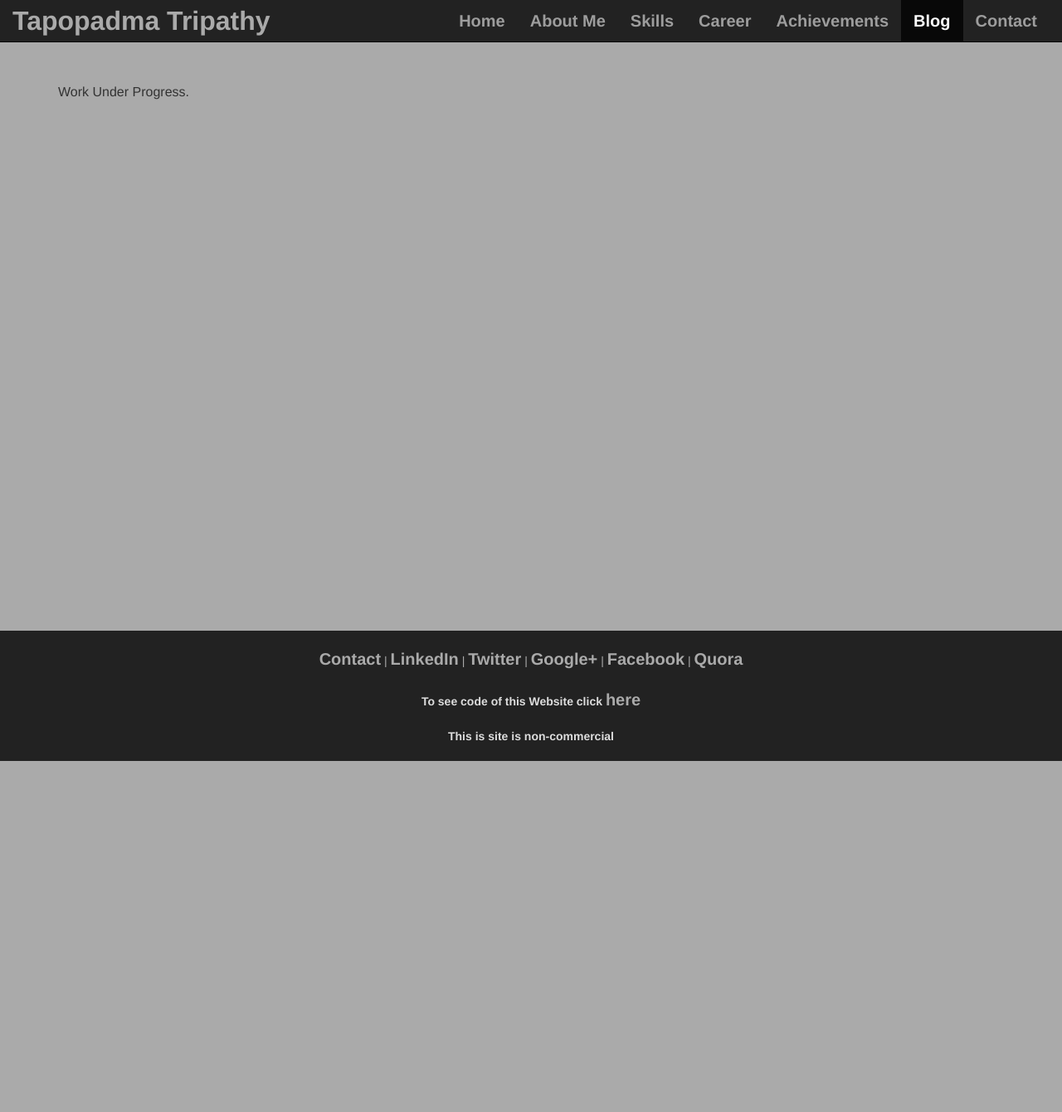
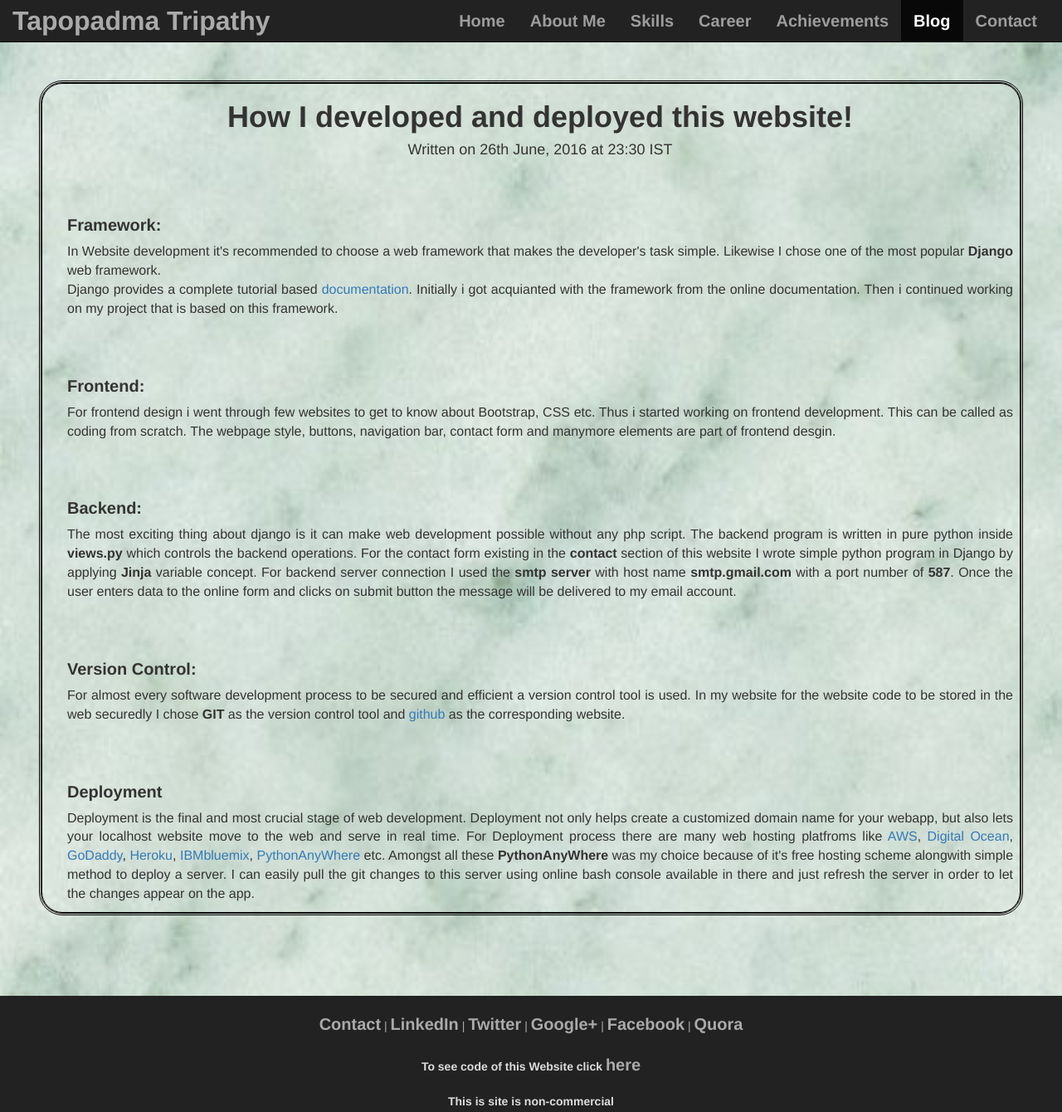
Before and after one commit to tapopadma/myWebsite, a Django app: page /blog/ in a window 1280 px wide. Shown: the top 1340 px of the page at 83% size. Before the commit the page ends 917 px from the top, so only its background shows below. Run offline with Django 3.2, Linux system fonts and the light colour scheme; some libraries are stand-ins or nearby versions.

Commit message:
updating contents of the webpages

```diff
--- a/personal/templates/personal/aboutme.html
+++ b/personal/templates/personal/aboutme.html
@@ -4,11 +4,7 @@
 
 {% include 'personal/includes/header.html' %}
 
-<body class="body" style="background-color: #aaa">
-	<div class="container-fluid" style="min-height: 95%; ">
-		{% include 'personal/includes/aboutmecontent.html' %}
-	</div>
-</body>
+{% include 'personal/includes/aboutmecontent.html' %}
 
 {% include 'personal/includes/footer.html' %}
 
--- a/personal/templates/personal/achievements.html
+++ b/personal/templates/personal/achievements.html
@@ -4,11 +4,7 @@
 
 {% include 'personal/includes/header.html' %}
 
-<body class="body" style="background-color: #aaa">
-	<div class="container-fluid" style="min-height: 95%; ">
-		{% include 'personal/includes/achievementscontent.html' %}
-	</div>
-</body>
+{% include 'personal/includes/achievementscontent.html' %}
 
 {% include 'personal/includes/footer.html' %}
 
--- a/personal/templates/personal/blog.html
+++ b/personal/templates/personal/blog.html
@@ -4,11 +4,7 @@
 
 {% include 'personal/includes/header.html' %}
 
-<body class="body" style="background-color: #aaa">
-	<div class="container-fluid" style="min-height: 95%; ">
-		{% include 'personal/includes/blogcontent.html' %}
-	</div>
-</body>
+{% include 'personal/includes/blogcontent.html' %}
 
 {% include 'personal/includes/footer.html' %}
 
--- a/personal/templates/personal/career.html
+++ b/personal/templates/personal/career.html
@@ -4,11 +4,7 @@
 
 {% include 'personal/includes/header.html' %}
 
-<body class="body" style="background-color: #aaa">
-	<div class="container-fluid" style="min-height: 95%; ">
-		{% include 'personal/includes/careercontent.html' %}
-	</div>
-</body>
+{% include 'personal/includes/careercontent.html' %}
 
 {% include 'personal/includes/footer.html' %}
 
--- a/personal/templates/personal/includes/blogcontent.html
+++ b/personal/templates/personal/includes/blogcontent.html
@@ -1,7 +1,68 @@
 {% block content %}
-<div class="container">
-	<p style="text-align: justify;margin-top: 100px;margin-bottom: 100px;"><font size="3">
-		Work Under Progress.
-	</font></p>
-</div>
+{% load staticfiles %}
+<style>
+	p{
+		text-align: justify;
+		font-size: 16px;
+	}
+	p span{
+		display: block;
+	}
+	body{
+		background-image: url("{% static 'personal/img/marbel.jpg' %}");
+		background-size: cover;
+	}
+	h1{
+		text-align: center;
+		font-weight: bold;
+	}
+	h4{
+		text-align: center;
+	}
+	h2{
+		padding-top: 50px;
+		font-weight: bold;
+		font-size: 20px;
+	}
+</style>
+<body class="body" style="background-color: #aaa;">
+	<div class="container-fluid" style="height: 1000px;border: 1px solid black;outline-color:black;outline-style: double;margin-top:100px;margin-bottom:100px;margin-left:50px;margin-right:50px;border-radius: 25px;">
+		<div class="container">
+			<h1>How I developed and deployed this website!</h1>
+			<h4>Written on 26th June, 2016 at 23:30 IST</h4>
+			<h2>Framework:</h2>
+			<p>
+				<span>
+					In Website development it's recommended to choose a web framework that
+					 makes the developer's task simple. Likewise I chose one of the most popular
+					  <b>Django</b> web framework.
+				</span>
+				<span>
+					Django provides a complete tutorial based <a href="https://www.djangoproject.com/">documentation</a>. Initially i got acquianted with the framework from the online documentation. Then i continued working on my project that is based on this framework.
+				</span>
+			</p>
+			<h2>Frontend:</h2>
+			<p>
+				<span>
+					For frontend design i went through few websites to get to know about Bootstrap, CSS etc.
+					Thus i started working on frontend development. This can be called as coding from scratch.
+					The webpage style, buttons, navigation bar, contact form and manymore elements are part of frontend desgin.
+				</span>
+			</p>
+			<h2>Backend:</h2>
+			<p>
+				The most exciting thing about django is it can make web development possible without any php script. The backend program is written in pure python inside <b>views.py</b> which controls the backend operations. For the contact form existing in the <b>contact</b> section of this website I wrote simple python program in Django by applying <b>Jinja</b> variable concept.
+				For backend server connection I used the <b>smtp server</b> with host name <b>smtp.gmail.com</b> with a port number of <b>587</b>. 	Once the user enters data to the online form and clicks on submit button the message will be delivered to my email account.
+			</p>
+			<h2>Version Control:</h2>
+			<p>
+				For almost every software development process to be secured and efficient a version control tool is used. In my website for the website code to be stored in the web securedly I chose <b>GIT</b> as the version control tool and <a href="https://github.com/">github</a> as the corresponding website.
+			</p>
+			<h2>Deployment</h2>
+			<p>
+				Deployment is the final and most crucial stage of web development. Deployment not only helps create a customized domain name for your webapp, but also lets your localhost website move to the web and serve in real time. For Deployment process there are many web hosting platfroms like <a href="https://aws.amazon.com/">AWS</a>, <a href="https://cloud.digitalocean.com/">Digital Ocean</a>, <a href="https://in.godaddy.com/">GoDaddy</a>, <a href="https://devcenter.heroku.com/">Heroku</a>, <a href="https://console.ng.bluemix.net/">IBMbluemix</a>, <a href="http://pythonanywhere.com/">PythonAnyWhere</a> etc. Amongst all these <b>PythonAnyWhere</b> was my choice because of it's free hosting scheme alongwith simple method to deploy a server. I can easily pull the git changes to this server using online bash console available in there and just refresh the server in order to let the changes appear on the app.
+			</p>
+		</div>
+	</div>
+</body>
 {% endblock %}
--- a/personal/templates/personal/includes/homecontent.html
+++ b/personal/templates/personal/includes/homecontent.html
@@ -10,7 +10,7 @@
 </style>
 {% load staticfiles %}
 <body class="body" style="background-color: #aaa">
-	<div class="container-fluid" style="height: 1000px; padding-top:100px;">
+	<div class="container-fluid" style="height: 1500px; padding-top:200px;">
 		<center>
 			<img src="{% static 'personal/img/myprofile.jpg' %}">
 		</center>
```
Also changed, not shown: personal/templates/personal/contact.html (+1 -33 lines), personal/templates/personal/includes/aboutmecontent.html (+27 -4 lines), personal/templates/personal/includes/achievementscontent.html (+9 -5 lines), personal/templates/personal/includes/careercontent.html (+9 -5 lines), personal/templates/personal/includes/contactcontent.html (added, +43 -0 lines), personal/templates/personal/includes/skillscontent.html (+6 -1 lines), static/personal/img/eggshell.jpg (added), static/personal/img/marbel.jpg (added), static/personal/img/mountains.jpg (added), static/personal/img/sky.jpg (added), static/personal/img/tile.jpg (added), static/personal/img/wood.jpg (added).
